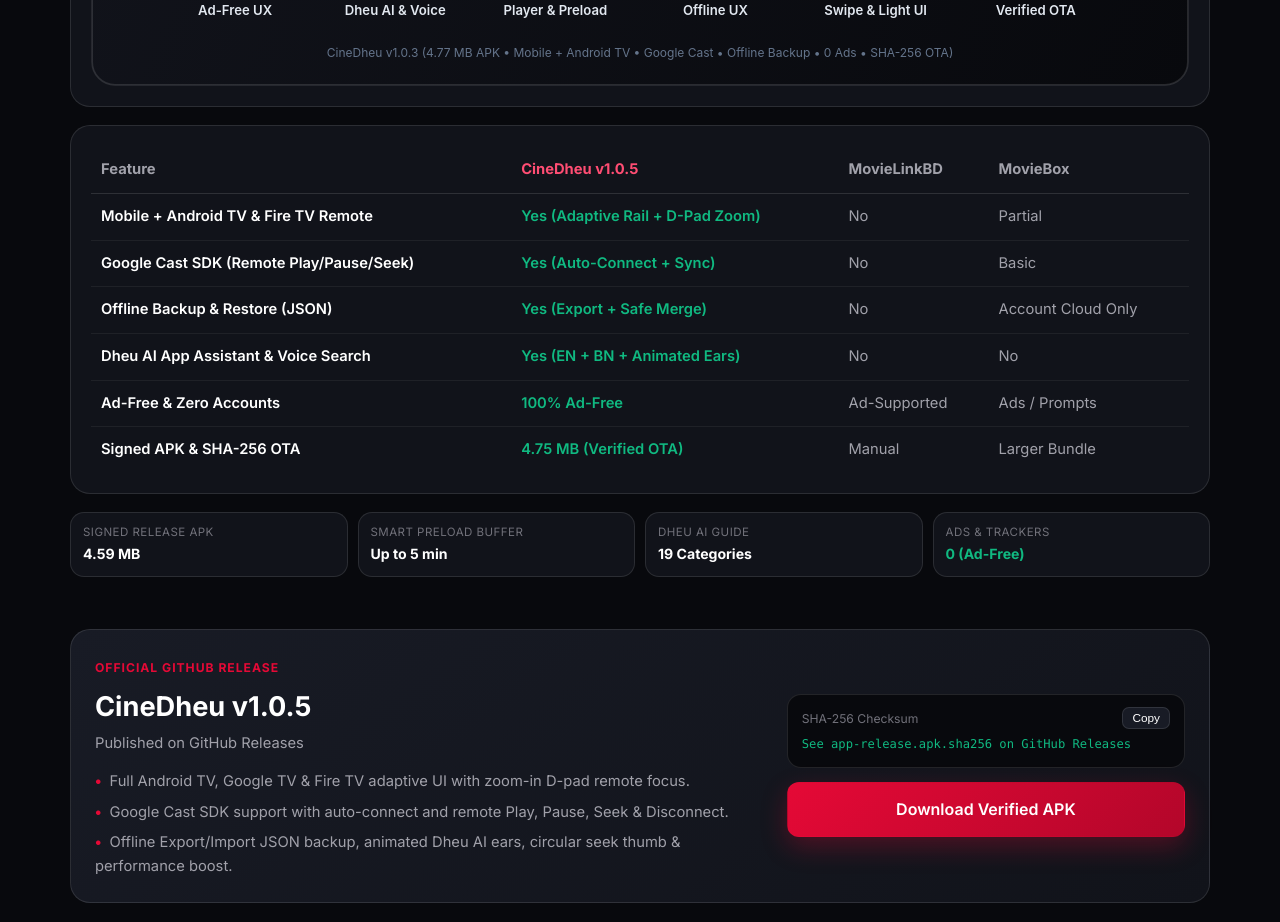
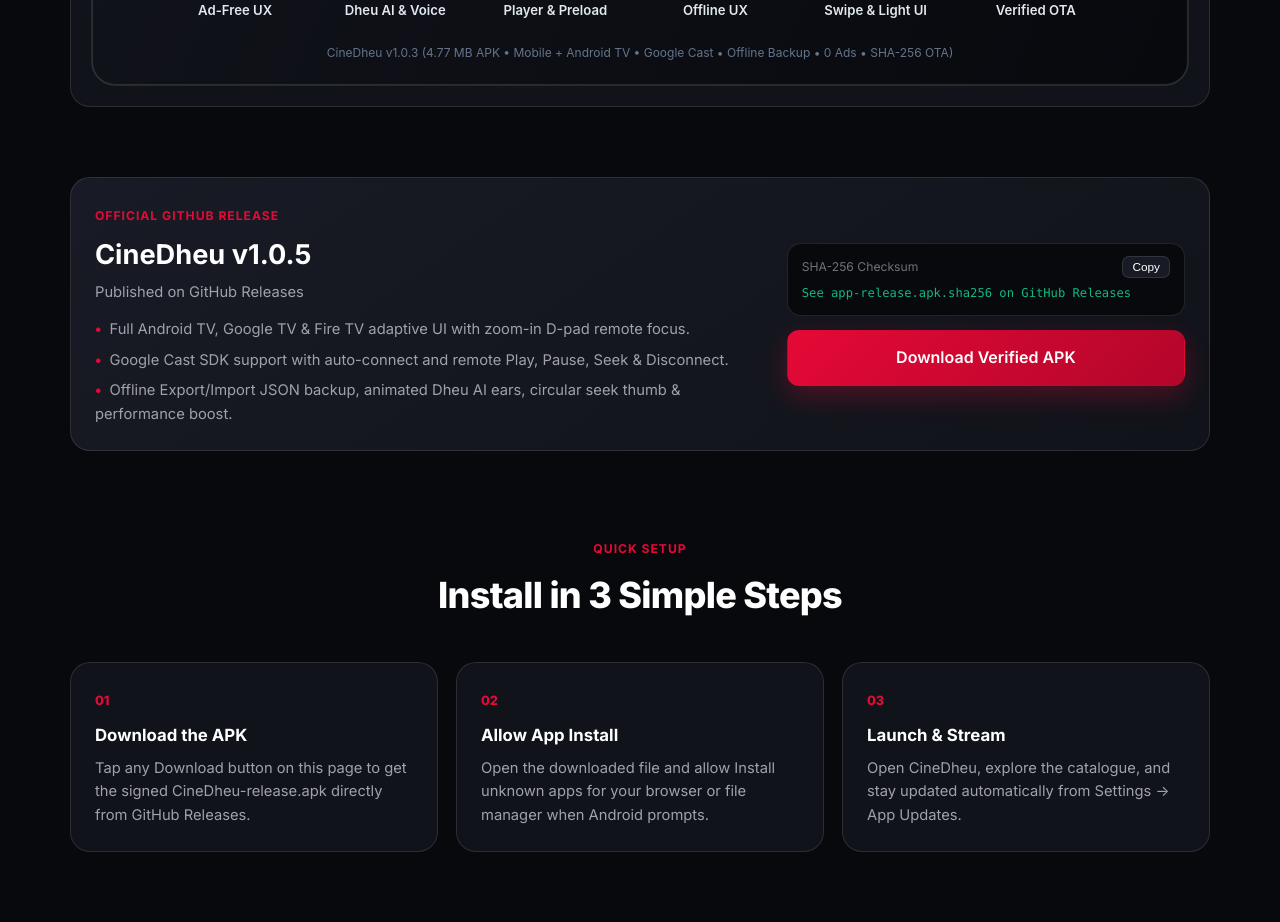
Before and after one commit to code9xrs-hub/CineDheu, a plain HTML site: page public/index.html in a window 1280 px wide. Shown: the part 2540-3462 px from the top of the page. Drawn offline with Linux system fonts and the light colour scheme; no server answers.

Commit message:
Remove comparison table and benchmark chips from landing page

```diff
--- a/public/index.html
+++ b/public/index.html
@@ -501,76 +501,6 @@
             class="benchmark-chart-img"
           />
         </div>
-
-        <div class="glass-card benchmark-table-card">
-          <table class="benchmark-table">
-            <thead>
-              <tr>
-                <th data-i18n="bench_col_feature">Feature</th>
-                <th class="col-cinedheu" data-i18n="bench_col_cinedheu">CineDheu v1.0.5</th>
-                <th data-i18n="bench_col_mlb">MovieLinkBD</th>
-                <th data-i18n="bench_col_mbox">MovieBox</th>
-              </tr>
-            </thead>
-            <tbody>
-              <tr>
-                <td class="cell-feature" data-i18n="bench_r1_feat">Mobile + Android TV &amp; Fire TV Remote</td>
-                <td class="cell-yes" data-i18n="bench_r1_cd">Yes (Adaptive Rail + D-Pad Zoom)</td>
-                <td class="cell-muted" data-i18n="bench_no">No</td>
-                <td class="cell-muted" data-i18n="bench_partial">Partial</td>
-              </tr>
-              <tr>
-                <td class="cell-feature" data-i18n="bench_r2_feat">Google Cast SDK (Remote Play/Pause/Seek)</td>
-                <td class="cell-yes" data-i18n="bench_r2_cd">Yes (Auto-Connect + Sync)</td>
-                <td class="cell-muted" data-i18n="bench_no">No</td>
-                <td class="cell-muted" data-i18n="bench_basic">Basic</td>
-              </tr>
-              <tr>
-                <td class="cell-feature" data-i18n="bench_r3_feat">Offline Backup &amp; Restore (JSON)</td>
-                <td class="cell-yes" data-i18n="bench_r3_cd">Yes (Export + Safe Merge)</td>
-                <td class="cell-muted" data-i18n="bench_no">No</td>
-                <td class="cell-muted" data-i18n="bench_r3_mb">Account Cloud Only</td>
-              </tr>
-              <tr>
-                <td class="cell-feature" data-i18n="bench_r4_feat">Dheu AI App Assistant &amp; Voice Search</td>
-                <td class="cell-yes" data-i18n="bench_r4_cd">Yes (EN + BN + Animated Ears)</td>
-                <td class="cell-muted" data-i18n="bench_no">No</td>
-                <td class="cell-muted" data-i18n="bench_no">No</td>
-              </tr>
-              <tr>
-                <td class="cell-feature" data-i18n="bench_r5_feat">Ad-Free &amp; Zero Accounts</td>
-                <td class="cell-yes" data-i18n="bench_r5_cd">100% Ad-Free</td>
-                <td class="cell-muted" data-i18n="bench_r5_mlb">Ad-Supported</td>
-                <td class="cell-muted" data-i18n="bench_r5_mb">Ads / Prompts</td>
-              </tr>
-              <tr>
-                <td class="cell-feature" data-i18n="bench_r6_feat">Signed APK &amp; SHA-256 OTA</td>
-                <td class="cell-yes" data-i18n="bench_r6_cd">4.59 MB (Verified OTA)</td>
-                <td class="cell-muted" data-i18n="bench_r6_mlb">Manual</td>
-                <td class="cell-muted" data-i18n="bench_r6_mb">Larger Bundle</td>
-              </tr>
-            </tbody>
-          </table>
-        </div>
-
-        <div class="hero__meta benchmark-meta">
-          <div class="meta-chip">
-            <span class="meta-chip__label" data-i18n="bench_chip_apk">Signed Release APK</span>
-            <strong id="bench-apk-size">4.59 MB</strong>
-          </div>
-          <div class="meta-chip">
-            <span class="meta-chip__label" data-i18n="bench_chip_buffer">Smart Preload Buffer</span>
-            <strong data-i18n="bench_chip_buffer_val">Up to 5 min</strong>
-          </div>
-          <div class="meta-chip">
-            <span class="meta-chip__label" data-i18n="bench_chip_ai">Dheu AI Guide</span>
-            <strong data-i18n="bench_chip_ai_val">19 Categories</strong>
-          </div>
-          <div class="meta-chip">
-            <span class="meta-chip__label" data-i18n="bench_chip_ads">Ads &amp; Trackers</span>
-            <strong class="text-green" data-i18n="bench_chip_ads_val">0 (Ad-Free)</strong>
-          </div>
-        </div>
       </div>
     </section>
 
```
